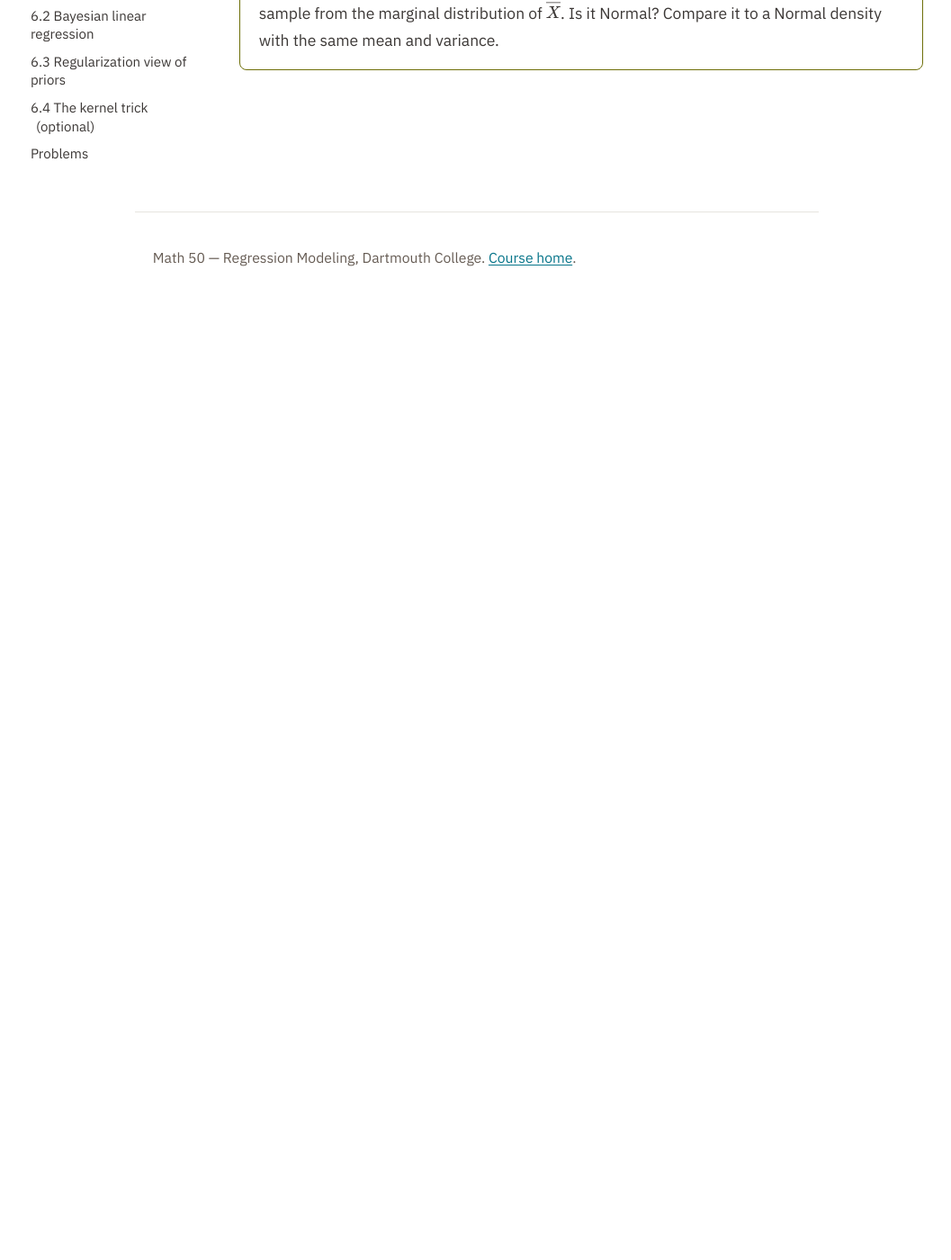
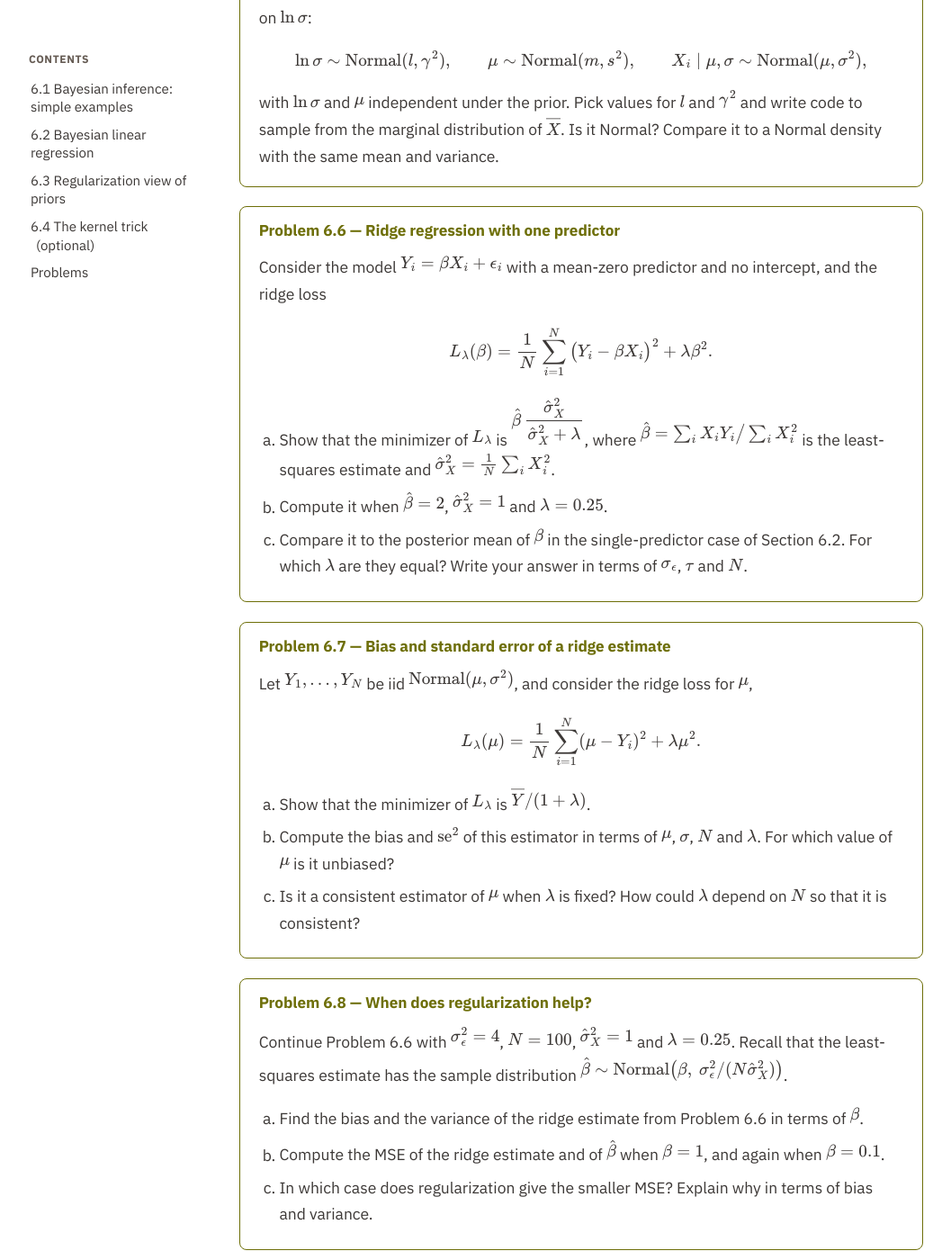
Before and after one commit to elevien/math50_2026, a Jekyll site: the page built from unit6/index.md, in a window 1280 px wide and 1400 px high, scrolled down 15791 px. Shown: the whole window at 90% size, without its empty margins (110-1167 px from the left). Built offline with Jekyll 4.4.1, drawn with Linux system fonts in a browser that asks for light colours; before the commit the page ends 16135 px from its top, so only the background shows below that; some of the changed text lies outside the part shown.

Commit message:
Publish from math50_sandbox@7b44df4

````diff
--- a/unit6/index.md
+++ b/unit6/index.md
@@ -317,6 +317,8 @@ Recall that ordinary least squares finds the coefficients that minimize the trai
 
 $$ L(\beta) = \hat\sigma_{\text{train}}^2 = \frac{1}{N_{\text{train}}}\sum_{i=1}^{N_{\text{train}}}\big(\hat y(X_i^{\text{train}},D^{\text{train}})-Y_i^{\text{train}}\big)^2. $$
 
+A loss function is just any function of the parameters that we minimize to fit a model. Often it comes from some measure of how far the data are from the model's predictions. In the case of linear regression and least squares, this measure is actually a consequence of the underlying probability model. With Normal noise, the coefficients that make the observed data most likely are the ones that minimize the sum of squared residuals.
+
 Here the data from Section 6.2 play the role of the training set, so $N_{\text{train}}=N$, and $\Omega_{j,l}=\sum_{i}\phi_j(X_i^{\text{train}})\phi_l(X_i^{\text{train}})$. Setting $\partial L/\partial\beta_j = 0$ for each $j$:
 
 $$
@@ -330,15 +332,15 @@ Solving these $K$ equations for $\beta_1,\dots,\beta_K$ recovers the least-squar
 
 The regularization view of priors starts with the loss function. Instead of thinking of that extra term as coming from a prior, we add a term to the loss function that penalizes overly flexible models. A common choice is
 
-$$ L(\beta) = \hat\sigma_{\text{train}}^2 + \lambda\sum_{j=1}^K \beta_j^2. $$
+$$ L_\lambda(\beta) = \hat\sigma_{\text{train}}^2 + \lambda\sum_{j=1}^K \beta_j^2. $$
 
-This $L$ is not the same function as the $L$ above. It is the training error plus the penalty $\lambda\sum_j\beta_j^2$, so its minimizer is not $\hat\beta$. Minimizing it is called <span class="term">[ridge regression](https://en.wikipedia.org/wiki/Ridge_regression)</span>, with $\lambda$ controlling how large a penalty we place on large $\beta_j$. Setting its derivative to zero gives
+We write $L_\lambda$ to distinguish it from the least-squares loss $L$. It is the training error plus the penalty $\lambda\sum_j\beta_j^2$, so its minimizer is not $\hat\beta$, and $L_0=L$. Minimizing $L_\lambda$ is called <span class="term">[ridge regression](https://en.wikipedia.org/wiki/Ridge_regression)</span>, with $\lambda$ controlling how large a penalty we place on large $\beta_j$. Setting $\partial L_\lambda/\partial\beta_j=0$ gives
 
 $$ N_{\text{train}}\lambda\,\beta_j + \sum_{l=1}^K \Omega_{j,l}\beta_l = \sum_{i=1}^{N_{\text{train}}}Y_i^{\text{train}}\,\phi_j(X_i^{\text{train}}), $$
 
-which are exactly the posterior-mean equations with $(\sigma/\tau_j)^2=N_{\text{train}}\lambda$. More generally, with a separate penalty for each coefficient, the loss (again a different function, with a different minimizer)
+which are exactly the posterior-mean equations with $(\sigma/\tau_j)^2=N_{\text{train}}\lambda$. More generally, with a separate penalty for each coefficient, minimizing
 
-$$ L(\beta) = \hat\sigma_{\text{train}}^2 + \frac{1}{N_{\text{train}}}\sum_{j=1}^K \Big(\frac{\sigma}{\tau_j}\Big)^2\beta_j^2 $$
+$$ L(\beta) + \frac{1}{N_{\text{train}}}\sum_{j=1}^K \Big(\frac{\sigma}{\tau_j}\Big)^2\beta_j^2 $$
 
 recovers the posterior-mean equations exactly, for arbitrary per-coefficient priors $\tau_j$.
 
@@ -361,6 +363,46 @@ Ridge regression adds the penalty $\lambda\sum_j\beta_j^2$ to the training error
 #### Ridge regression and Laplace's rule of succession
 
 In words, describe how Laplace's rule of succession is doing the same thing as regularization.
+</div>
+
+<div class="exercise" markdown="1">
+#### From code to a loss function
+
+```python
+x = np.random.normal(0, 1, 1000)
+y = 3*x + np.random.normal(0, 1, 1000)
+lam = 2
+b = np.sum(x*y) / (np.sum(x**2) + 1000*lam)
+```
+
+<ol type="a">
+  <li>Approximately what is <code>b</code>?</li>
+  <li>Write down the loss $L_\lambda(b)$ that <code>b</code> minimizes.</li>
+  <li>Approximately what would <code>b</code> be with <code>lam = 0</code>?</li>
+</ol>
+</div>
+
+<div class="exercise" markdown="1">
+#### Choosing $\lambda$ from a table
+
+A ridge regression model is fit to a training set for several values of $\lambda$ and scored on a test set:
+
+<table class="prob-table">
+<tr><th>$\lambda$</th><th>$\hat\sigma^2_{\text{train}}$</th><th>$\hat\sigma^2_{\text{test}}$</th></tr>
+<tr><td>$10^{-4}$</td><td>0.21</td><td>0.95</td></tr>
+<tr><td>$10^{-3}$</td><td>0.25</td><td>0.62</td></tr>
+<tr><td>$10^{-2}$</td><td>0.31</td><td>0.48</td></tr>
+<tr><td>$10^{-1}$</td><td>0.52</td><td>0.55</td></tr>
+<tr><td>$1$</td><td>0.98</td><td>1.05</td></tr>
+<tr><td>$10$</td><td>1.80</td><td>1.86</td></tr>
+</table>
+
+<ol type="a">
+  <li>Which $\lambda$ would you choose, and why?</li>
+  <li>Why does $\hat\sigma^2_{\text{train}}$ only go up as $\lambda$ grows?</li>
+  <li>Which rows show overfitting, and which show underfitting?</li>
+  <li>What does the smallest $\hat\sigma^2_{\text{test}}$ tell you, approximately, about $\sigma_\epsilon^2$?</li>
+</ol>
 </div>
 
 </details>
@@ -459,3 +501,43 @@ $$ \ln\sigma \sim \text{Normal}(l,\gamma^2), \qquad \mu \sim \text{Normal}(m,s^2
 
 with $\ln\sigma$ and $\mu$ independent under the prior. Pick values for $l$ and $\gamma^2$ and write code to sample from the marginal distribution of $\overline X$. Is it Normal? Compare it to a Normal density with the same mean and variance.
 </div>
+
+<div class="exercise" markdown="1">
+#### Problem 6.6 &mdash; Ridge regression with one predictor
+
+Consider the model $Y_i=\beta X_i+\epsilon_i$ with a mean-zero predictor and no intercept, and the ridge loss
+
+$$ L_\lambda(\beta) = \frac1N\sum_{i=1}^N\big(Y_i-\beta X_i\big)^2 + \lambda\beta^2. $$
+
+<ol type="a">
+<li>Show that the minimizer of $L_\lambda$ is $\hat\beta\,\dfrac{\hat\sigma_X^2}{\hat\sigma_X^2+\lambda}$, where $\hat\beta=\sum_iX_iY_i\big/\sum_iX_i^2$ is the least-squares estimate and $\hat\sigma_X^2=\frac1N\sum_iX_i^2$.</li>
+<li>Compute it when $\hat\beta=2$, $\hat\sigma_X^2=1$ and $\lambda=0.25$.</li>
+<li>Compare it to the posterior mean of $\beta$ in the single-predictor case of Section 6.2. For which $\lambda$ are they equal? Write your answer in terms of $\sigma_\epsilon$, $\tau$ and $N$.</li>
+</ol>
+</div>
+
+<div class="exercise" markdown="1">
+#### Problem 6.7 &mdash; Bias and standard error of a ridge estimate
+
+Let $Y_1,\dots,Y_N$ be iid $\text{Normal}(\mu,\sigma^2)$, and consider the ridge loss for $\mu$,
+
+$$ L_\lambda(\mu) = \frac1N\sum_{i=1}^N(\mu-Y_i)^2+\lambda\mu^2. $$
+
+<ol type="a">
+<li>Show that the minimizer of $L_\lambda$ is $\overline Y/(1+\lambda)$.</li>
+<li>Compute the bias and $\text{se}^2$ of this estimator in terms of $\mu$, $\sigma$, $N$ and $\lambda$. For which value of $\mu$ is it unbiased?</li>
+<li>Is it a consistent estimator of $\mu$ when $\lambda$ is fixed? How could $\lambda$ depend on $N$ so that it is consistent?</li>
+</ol>
+</div>
+
+<div class="exercise" markdown="1">
+#### Problem 6.8 &mdash; When does regularization help?
+
+Continue Problem 6.6 with $\sigma_\epsilon^2=4$, $N=100$, $\hat\sigma_X^2=1$ and $\lambda=0.25$. Recall that the least-squares estimate has the sample distribution $\hat\beta\sim\text{Normal}\big(\beta,\ \sigma_\epsilon^2/(N\hat\sigma_X^2)\big)$.
+
+<ol type="a">
+<li>Find the bias and the variance of the ridge estimate from Problem 6.6 in terms of $\beta$.</li>
+<li>Compute the MSE of the ridge estimate and of $\hat\beta$ when $\beta=1$, and again when $\beta=0.1$.</li>
+<li>In which case does regularization give the smaller MSE? Explain why in terms of bias and variance.</li>
+</ol>
+</div>
````
Also changed, not shown: schedule.md (+5 -5 lines), unit5/index.md (+11 -0 lines).
